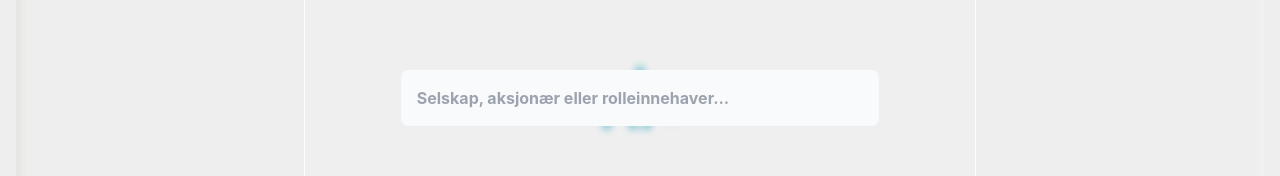
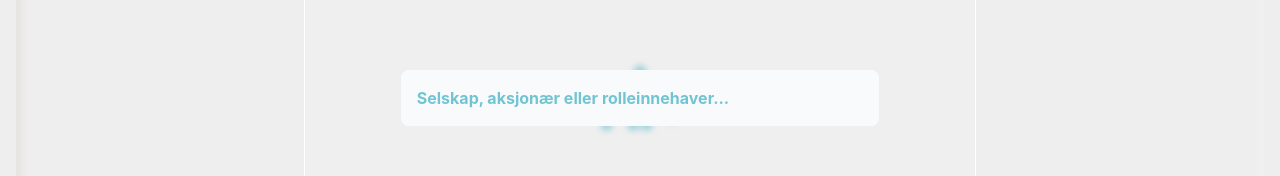
Before and after one commit to nilseng/aksjegrafen, a React (Create React App) app in the folder client/: page /graph2 in a window 1280 px wide. Shown: the part 336-512 px from the top of the page. Built offline with nearby package versions, Linux system fonts and the light colour scheme.

Commit message:
feat: styles ag-input placeholder

```diff
--- a/client/src/index.scss
+++ b/client/src/index.scss
@@ -22,3 +22,7 @@ body {
 code {
   font-family: source-code-pro, Menlo, Monaco, Consolas, "Courier New", monospace;
 }
+
+input.ag-input::placeholder {
+  @apply text-primary font-bold opacity-60;
+}
```
